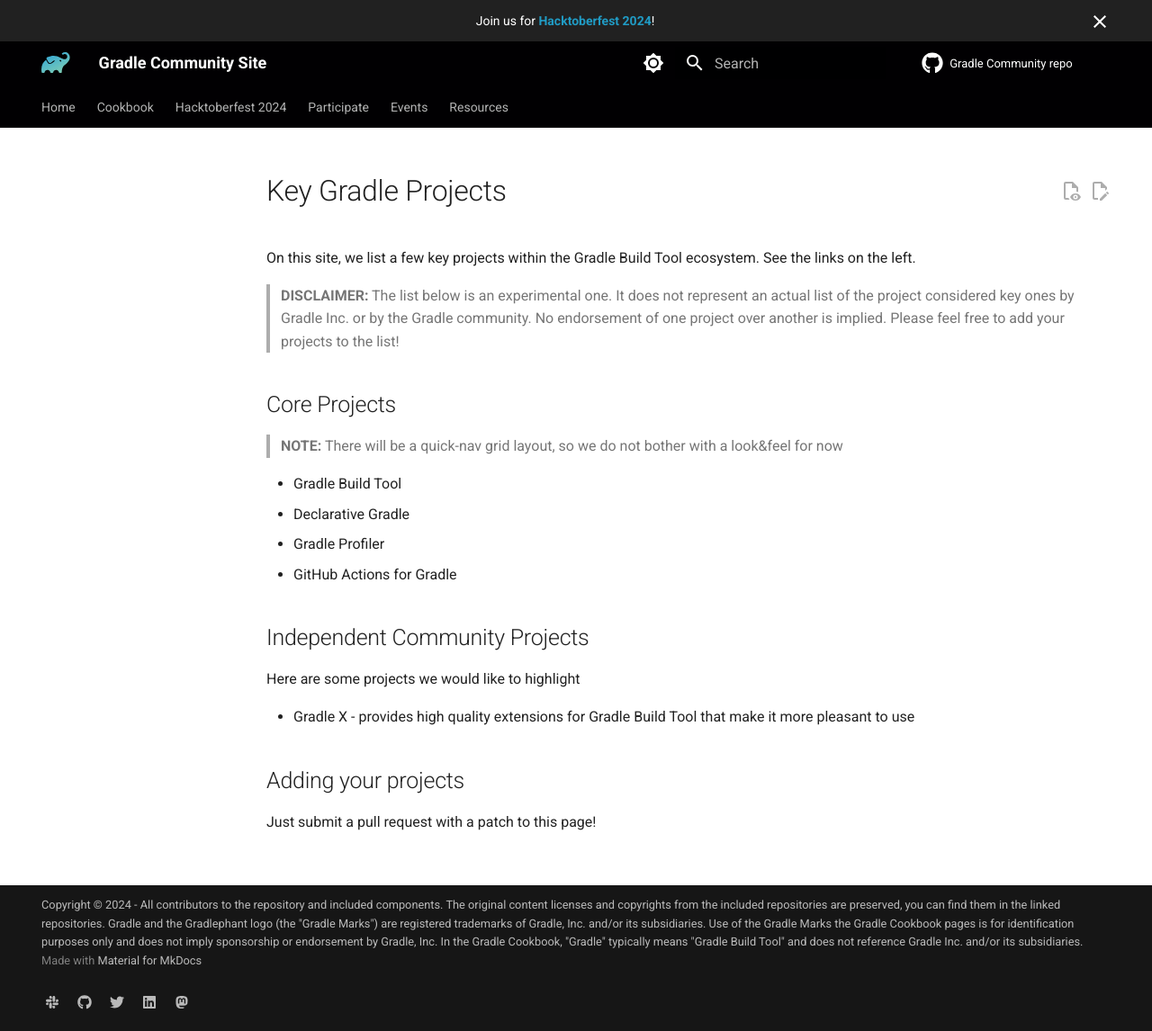
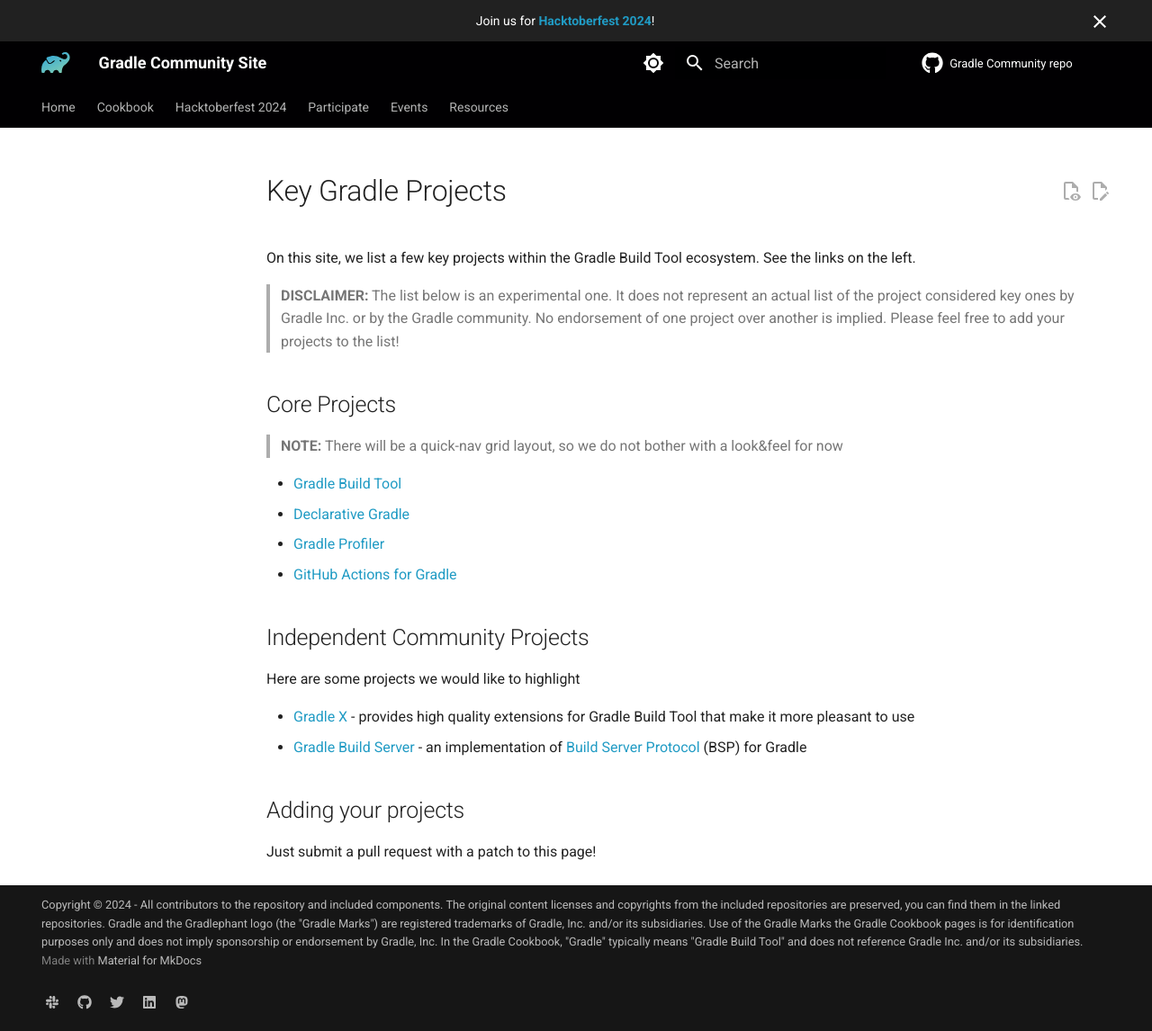
Before and after one commit to gradle/community, an MkDocs documentation site: the page built from docs/projects/README.md, in a window 1280 px wide and 1146 px high. Shown: the whole window at 90% size. Built offline with MkDocs 1.6.1 and Material for MkDocs 9.7.7, drawn with Linux system fonts in a browser that asks for light colours; plug-ins that fetch from the network failed and are left out; comment, search, counter and statistics services are not loaded.

Commit message:
Added project links and fixed missing html tag.
Changes:
- Added Gradle Build Server to projects readme.
- Added links to all the mentioned projects in projects readme.
- Fixed closing html tag in resources.html

```diff
--- a/docs/projects/README.md
+++ b/docs/projects/README.md
@@ -20,16 +20,17 @@ See the links on the left.
 > **NOTE:** There will be a quick-nav grid layout,
 > so we do not bother with a look&feel for now
 
-- Gradle Build Tool
-- Declarative Gradle
-- Gradle Profiler
-- GitHub Actions for Gradle
+- [Gradle Build Tool](https://gradle.org/)
+- [Declarative Gradle](https://declarative.gradle.org/)
+- [Gradle Profiler](https://github.com/gradle/gradle-profiler)
+- [GitHub Actions for Gradle](https://github.com/gradle/gradle-build-action)
 
 ## Independent Community Projects
 
 Here are some projects we would like to highlight
 
-- Gradle X - provides high quality extensions for Gradle Build Tool that make it more pleasant to use
+- [Gradle X](https://gradlex.org/) - provides high quality extensions for Gradle Build Tool that make it more pleasant to use
+- [Gradle Build Server](https://github.com/microsoft/build-server-for-gradle) - an implementation of [Build Server Protocol](https://build-server-protocol.github.io/docs/specification) (BSP) for Gradle
 
 ## Adding your projects
 
--- a/overrides/resources.html
+++ b/overrides/resources.html
@@ -11,7 +11,7 @@
             <img class="section-icon" src="{{ resource.icon }}"/>
           </span>
           <span>{{ resource.section }}</span>
-        </h2>
+        </h3>
       </div>
       <div class="items">
         <ul>
```
